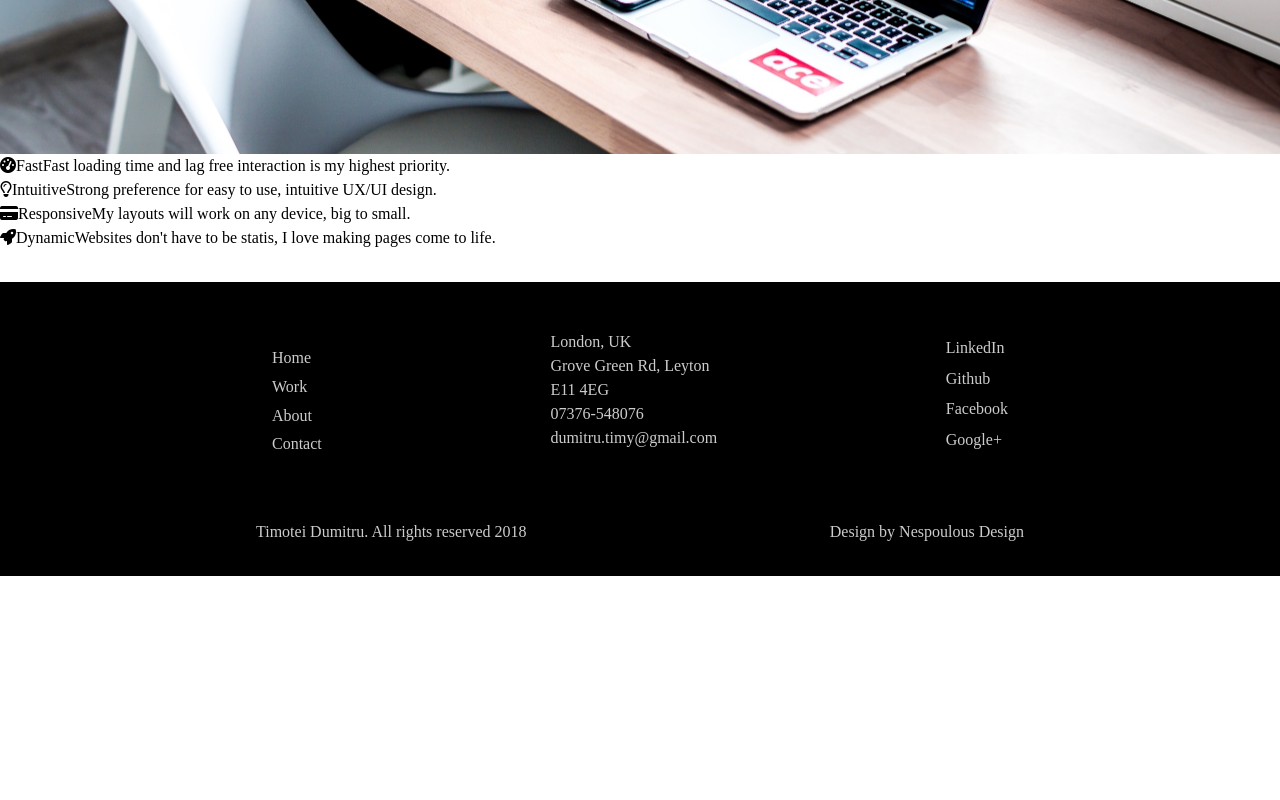
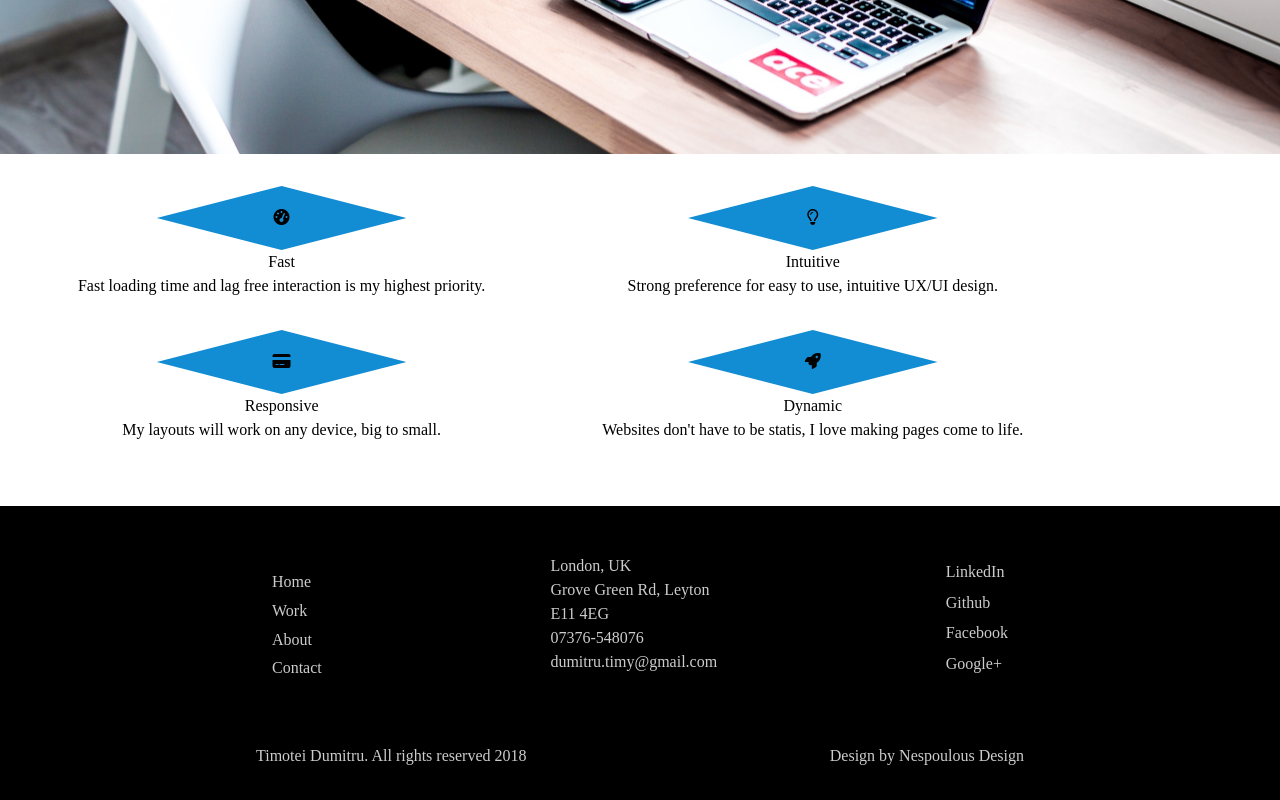
Before and after one commit to timoteidumitru/Last_Version_CV, a React (Create React App) app: page /Last_Version_CV/about in a window 1280 px wide. Shown: the part 998-1798 px from the top of the page. Before the commit the page ends 1574 px from the top, so only its background shows below. Built offline with nearby package versions, Linux system fonts and the light colour scheme.

Commit message:
add clip path to icons

```diff
--- a/src/components/about/Squares.js
+++ b/src/components/about/Squares.js
@@ -2,10 +2,12 @@ import React from 'react'
 
 export default function Square() {
   return (
-    <div>
+    <div className="about-items-wrapper">
       <div className="item-about">
         <span className="clock">
-          <i class="fas fa-tachometer-alt"></i>
+          <div className="item-about-image-holder">
+            <i class="fas fa-tachometer-alt"></i>
+          </div>
         </span>
         <span className="item-abut-title">
           Fast
@@ -16,7 +18,9 @@ export default function Square() {
       </div>
       <div className="item-about">
         <span className="bulb">
-          <i class="far fa-lightbulb"></i>
+          <div className="item-about-image-holder">
+            <i class="far fa-lightbulb"></i>
+          </div>
         </span>
         <span className="item-abut-title">
           Intuitive
@@ -27,7 +31,9 @@ export default function Square() {
       </div>
       <div className="item-about">
         <span className="computer">
-          <i class="fas fa-credit-card"></i>
+          <div className="item-about-image-holder">
+            <i class="fas fa-credit-card"></i>
+          </div>
         </span>
         <span className="item-abut-title">
           Responsive
@@ -38,7 +44,9 @@ export default function Square() {
       </div>
       <div className="item-about">
         <span className="rocket">
-          <i class="fas fa-rocket"></i>
+          <div className="item-about-image-holder">
+            <i class="fas fa-rocket"></i>
+          </div>
         </span>
         <span className="item-abut-title">
           Dynamic
--- a/src/components/about/about.scss
+++ b/src/components/about/about.scss
@@ -235,3 +235,31 @@
     margin-bottom: 1em;
   }
 }
+
+// Restyle for about page
+
+.about-items-wrapper {
+  // display: flex;
+  // width: 90%;
+  margin: 0 auto;
+  padding: 1em;
+}
+
+.item-about {
+  width: 40%;
+  display: inline-block;
+  padding: 1em;
+}
+
+.item-about > span {
+  display: block;
+  text-align: center;
+  width: 100%;
+}
+
+.item-about-image-holder {
+  line-height: 4em;
+  height: 4em;
+  clip-path: polygon(50% 0%, 75% 50%, 50% 100%, 25% 50%);
+  background-color: rgb(18, 140, 211);
+}
```
